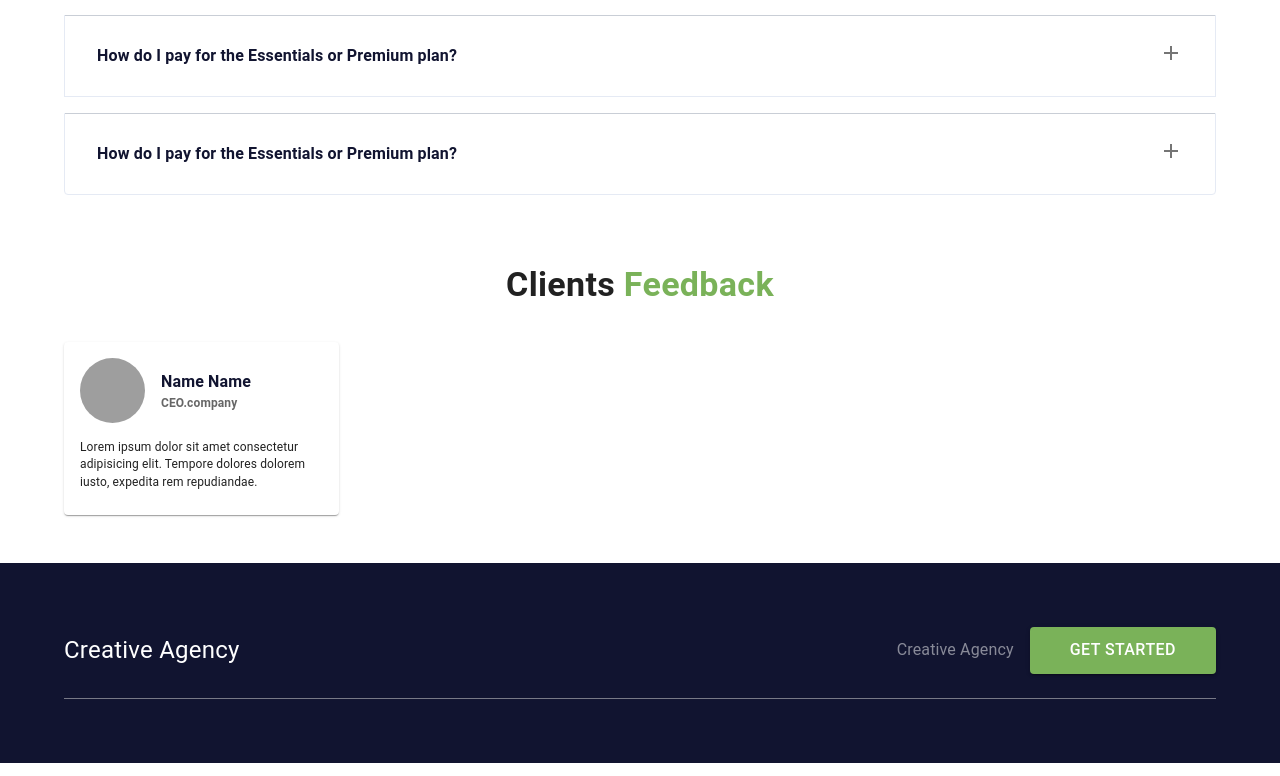
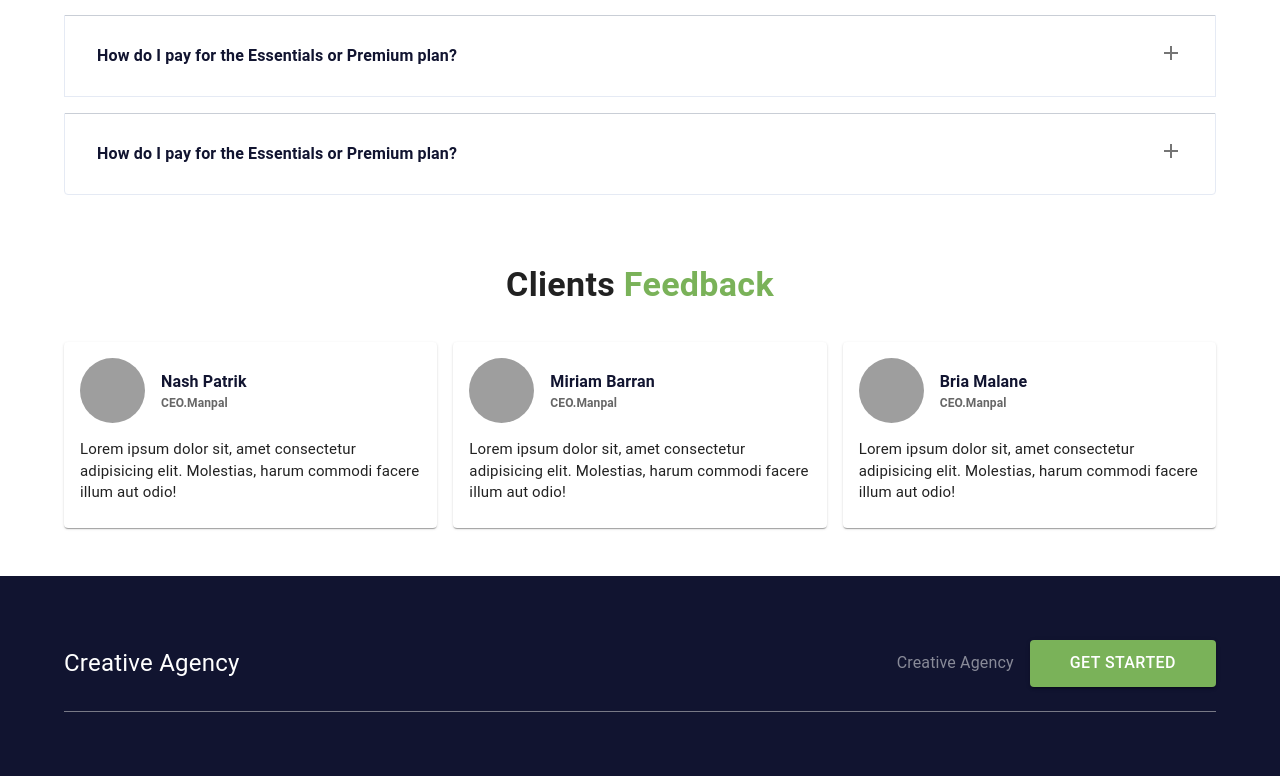
Before and after one commit to mohiuddin2721/creative-agency-materialUI, a React (Create React App) app: page / in a window 1280 px wide. Shown: the part 2268-3044 px from the top of the page. Built offline with nearby package versions, Linux system fonts and the light colour scheme; grey boxes are pictures that could not be loaded.

Commit message:
client feedback complete

```diff
--- a/src/components/Feedback/Feedback.js
+++ b/src/components/Feedback/Feedback.js
@@ -3,9 +3,10 @@ import { Avatar, Box, Card } from '@mui/material'
 import CardContent from '@mui/material/CardContent';
 import Typography from '@mui/material/Typography';
 
-function Feedback() {
+function Feedback({ data }) {
+    const { name, position, description, pic } = data;
     return (
-        <Card sx={{ maxWidth: 275 }}>
+        <Card sx={{ maxWidth: 375 }}>
             <CardContent>
                 <Box sx={{
                     display: 'flex',
@@ -13,10 +14,10 @@ function Feedback() {
                     alignItems: 'center',
                     mb: 2,
                 }}>
-                    <Box sx={{mr: 2}}>
+                    <Box sx={{ mr: 2 }}>
                         <Avatar
                             alt="Remy Sharp"
-                            src="https://mui.com/static/images/avatar/1.jpg"
+                            src={pic}
                             sx={{ width: 65, height: 65 }}
                         />
                     </Box>
@@ -25,21 +26,21 @@ function Feedback() {
                             color: 'primary.main',
                             fontWeight: 'bold',
                         }}>
-                            Name Name
+                            {name}
                         </Typography>
-                        <Typography   sx={{
-                            color:'text.secondary',
+                        <Typography sx={{
+                            color: 'text.secondary',
                             fontWeight: 'bold',
                             fontSize: '12px',
                         }}>
-                            CEO.company
+                            {position}
                         </Typography>
                     </Box>
                 </Box>
-            <Typography variant="body2" sx={{
-                fontSize: '12px',
-            }}>
-                    Lorem ipsum dolor sit amet consectetur adipisicing elit. Tempore dolores dolorem iusto, expedita rem repudiandae.
+                <Typography variant="body2" sx={{
+                    fontSize: '15px',
+                }}>
+                    {description}
                 </Typography>
             </CardContent>
         </Card>
--- a/src/pages/home/ClientFeedback/ClientFeedback.js
+++ b/src/pages/home/ClientFeedback/ClientFeedback.js
@@ -1,11 +1,12 @@
 import React from 'react';
-import { Box } from '@mui/material';
+import { Box, Grid } from '@mui/material';
 import Feedback from '../../../components/Feedback/Feedback';
 import SectionTitle from '../../../components/SectionTitle/SectionTitle';
+import { FeedbackData } from '../FeedbackData/FeedbackData';
 
 function ClientFeedback() {
     return (
-    <Box  sx={{
+        <Box sx={{
             mb: 6,
         }}>
             <Box sx={{
@@ -13,7 +14,16 @@ function ClientFeedback() {
             }}>
                 <SectionTitle title='Clients' colored='Feedback' />
             </Box>
-        <Feedback />
+
+            <Grid container spacing={2}>
+                {
+                    FeedbackData.map((data, i) => (
+                        <Grid item xs={12} sm={6} md={4}>
+                            <Feedback key={i} data={data} />
+                        </Grid>
+                    ))
+                }
+            </Grid>
         </Box>
     )
 }
```
Lines whose indentation alone changed are shown as unchanged.
